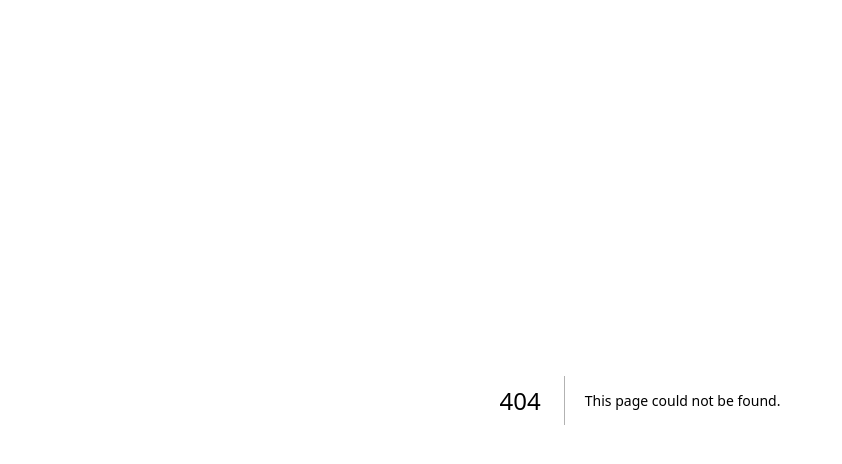
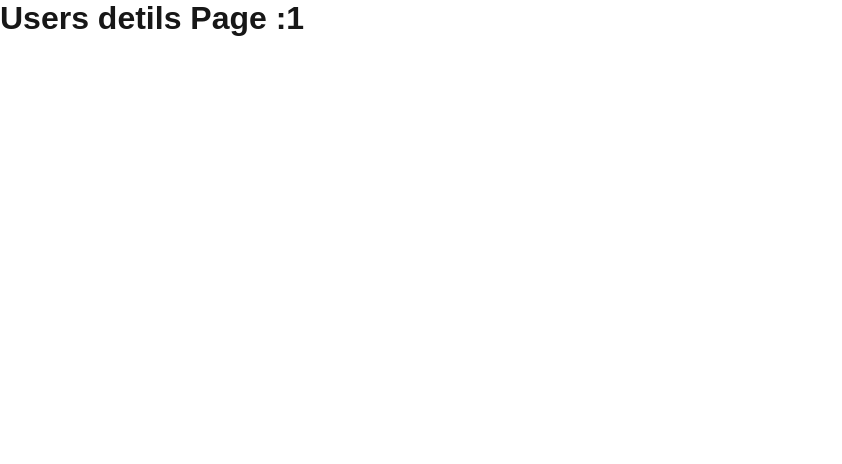
Before and after one commit to Taha-Afzali-DP/nextJs_test, a Next.js app: page /users/1 in a window 1280 px wide. Before the commit this address had no page. Shown: the top 464 px of the page, without its empty margins (0-842 px from the left). Built offline with nearby package versions, Linux system fonts and the light colour scheme.

Commit message:
dbug  [userid]

```diff
--- /dev/null
+++ b/src/app/users/[userid]/page.tsx
@@ -0,0 +1,11 @@
+interface PropsType {
+  params: { userid: string };
+}
+export default function userdetils(props: PropsType) {
+  const { userid } = props.params;
+  return (
+    <div>
+      <h1>Users detils Page :{userid}</h1>
+    </div>
+  );
+}
```
